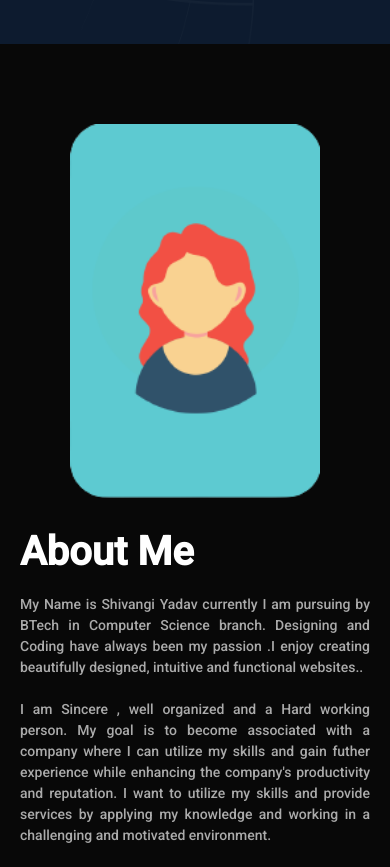
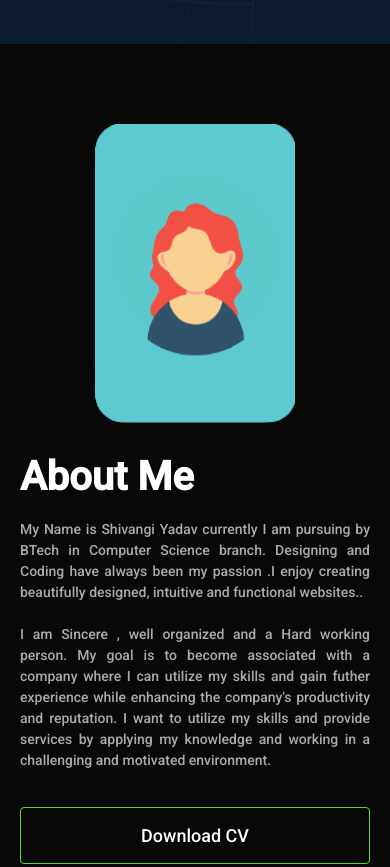
Before and after one commit to Shivangiyadav112/Personal-website, a plain HTML site: page index.html in a window 390 px wide. Shown: the part 800-1667 px from the top of the page. Drawn offline with nearby package versions, Linux system fonts and the light colour scheme.

Commit message:
Update styles.css

```diff
--- a/styles.css
+++ b/styles.css
@@ -270,7 +270,7 @@ nav ul li a:hover::after{
         background-image: url(images/contact.png);
         background-size: cover;
         background-position: center;
-        margin-bottom: 20px;
+
 
 }
 .roww{
@@ -389,7 +389,7 @@ nav .fa-solid{
     .about-col-1 img{
         margin: auto;
         display: block;
-        width: 250px
+        width: 200px
     }
     .about-col-1 ,.about-col-2{
         flex-basis: 100%;
```
